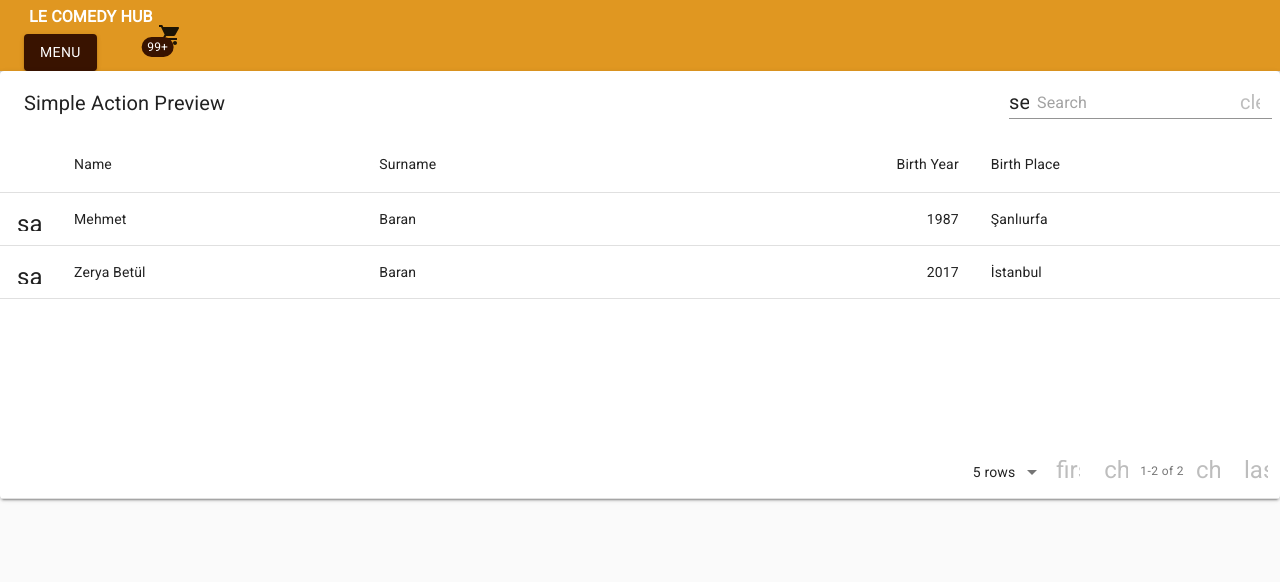
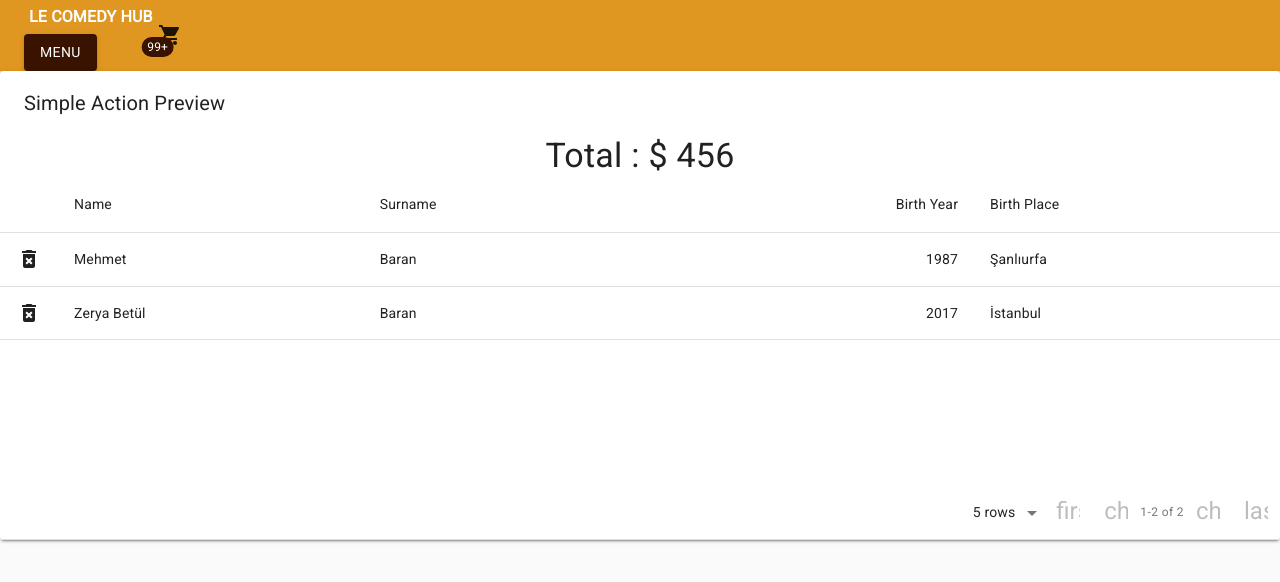
Before and after one commit to baubrun/Comedy-Hub, a React (Create React App) app: page /cart in a window 1280 px wide. Shown: the top 582 px of the page. Built offline with nearby package versions, Linux system fonts and the light colour scheme.

Commit message:
updating table

```diff
--- a/src/components/Cart.jsx
+++ b/src/components/Cart.jsx
@@ -1,13 +1,12 @@
 import React, { Component } from "react";
 import { connect } from "react-redux";
-import MaterialTable from "material-table"
+import MaterialTable, {MTableToolbar,} from "material-table";
+import DeleteForeverIcon from "@material-ui/icons/DeleteForever";
+import Grid from "@material-ui/core/Grid";
+import Typography from "@material-ui/core/Typography";
+import { makeStyles } from "@material-ui/core/styles";
 
-import {
-  deleteFromCartAction,
-  getItemsBoughtAction,
-} from "../actions/actions";
-
-
+import { deleteFromCartAction, getItemsBoughtAction } from "../actions/actions";
 
 export const currencyFormat = (amount) => {
   return new Intl.NumberFormat("decimal", {
@@ -16,43 +15,83 @@ export const currencyFormat = (amount) => {
   }).format(amount);
 };
 
+const totalRow = () => {
+  return (
+    <Grid container justify="space-evenly" direction="row" alignItems="center">
+    <Grid item>
+      <Typography variant="h4">Total : $ 456</Typography>
+    </Grid>
+   </Grid>
+
+  )
+}
+
+const useStyles = makeStyles((theme) => ({
+  formControl: {
+    margin: theme.spacing(1),
+    minWidth: 120,
+    borderColor: theme.palette.secondary,
+  },
+  icons: {
+    margin: "0 24px",
+    width: 60,
+    height: 60,
+  },
+}));
+
+
 const Cart = () => {
+  return (
+    <MaterialTable
+    components={{
+      Toolbar: props => (
+        <div>
+          <MTableToolbar {...props} />
+          {totalRow()}
+        </div>
+      ),
+    }}
+      options={{
+        search: false,
+        sorting: false,
+        draggable: false
 
-    return (
-      <MaterialTable
+      }}
       title="Simple Action Preview"
       columns={[
-        { title: 'Name', field: 'name' },
-        { title: 'Surname', field: 'surname' },
-        { title: 'Birth Year', field: 'birthYear', type: 'numeric' },
+        { title: "Name", field: "name" },
+        { title: "Surname", field: "surname" },
+        { title: "Birth Year", field: "birthYear", type: "numeric" },
         {
-          title: 'Birth Place',
-          field: 'birthCity',
-          lookup: { 34: 'İstanbul', 63: 'Şanlıurfa' },
+          title: "Birth Place",
+          field: "birthCity",
+          lookup: { 34: "İstanbul", 63: "Şanlıurfa" },
         },
       ]}
       data={[
-        { name: 'Mehmet', surname: 'Baran', birthYear: 1987, birthCity: 63 },
-        { name: 'Zerya Betül', surname: 'Baran', birthYear: 2017, birthCity: 34 },
+        { name: "Mehmet", surname: "Baran", birthYear: 1987, birthCity: 63 },
+        {
+          name: "Zerya Betül",
+          surname: "Baran",
+          birthYear: 2017,
+          birthCity: 34,
+        },
       ]}
       actions={[
         {
-
-          icon: 'save',
-          tooltip: 'Save User',
-          onClick: (event, rowData) => alert("You saved " + rowData.name)
-        }
+          icon: () => <DeleteForeverIcon />,
+          tooltip: "Remove",
+          onClick: (event, rowData) => alert("You saved " + rowData.name),
+        },
       ]}
       localization={{
         header: {
-          actions: ""
-        }
+          actions: "",
+        },
       }}
     />
-    )
-
-  }
-
+  );
+};
 
 const mapStateToProps = (state) => {
   return {
```
